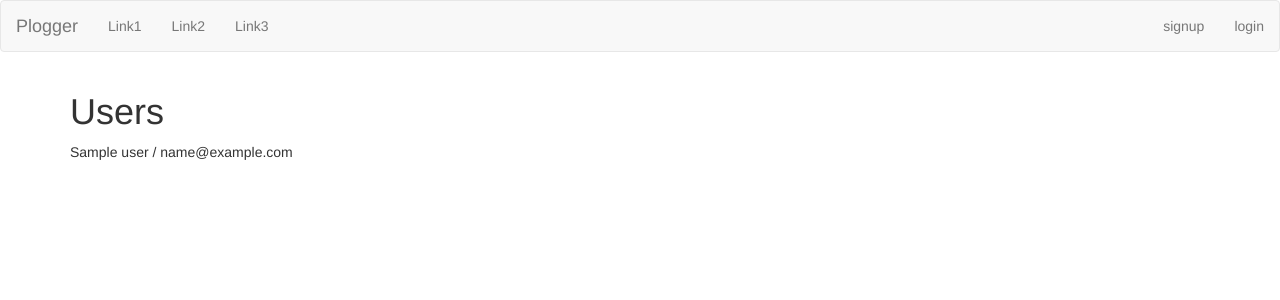
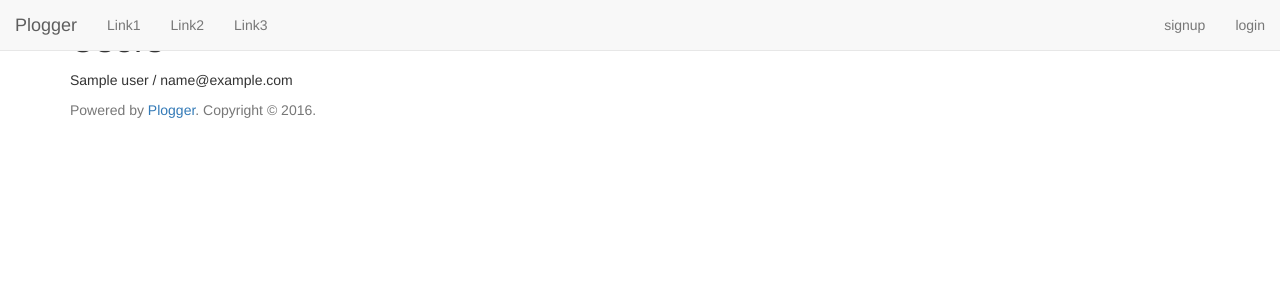
Before and after one commit to theJian/plogger, a Python web app: template www/templates/test.html in a window 1280 px wide. Shown: the top 300 px of the page. Run offline with Jinja, Linux system fonts and the light colour scheme; the template is opened without the code that fills it: most values are stand-ins (such as "Sample title", 1, 10 or a date in 2020); some libraries are stand-ins or nearby versions.

Commit message:
add main and footer section

```diff
--- a/www/templates/__base__.html
+++ b/www/templates/__base__.html
@@ -4,10 +4,11 @@
   <meta charset="UTF-8">
   <title>{% block title %} Plogger {% endblock %}</title>
   <link rel="stylesheet" href="https://maxcdn.bootstrapcdn.com/bootstrap/3.3.6/css/bootstrap.min.css" integrity="sha384-1q8mTJOASx8j1Au+a5WDVnPi2lkFfwwEAa8hDDdjZlpLegxhjVME1fgjWPGmkzs7" crossorigin="anonymous">
+  <link rel="stylesheet" href="static/style/base.css">
   {% block beforeHead %}{% endblock %}
 </head>
 <body>
-  <nav class="navbar navbar-default">
+  <nav class="navbar navbar-default navbar-fixed-top">
     <div class="container-fluid">
       <div class="navbar-header">
         <a class="navbar-brand" href="brand">Plogger</a>
@@ -27,9 +28,16 @@
       </ul>
     </div>
   </nav>
-  <main class="container">
-    {% block content %}Empty{% endblock %}
+  <main class="main">
+    <div class="container">
+      {% block content %}Empty{% endblock %}
+    </div>
   </main>
+  <footer class="footer">
+    <div class="container">
+      <p class="text-muted">Powered by <a href="https://github.com/thejian/plogger">Plogger</a>. Copyright &copy; 2016.</p>
+    </div>
+  </footer>
   {% block script %}{% endblock %}
 </body>
 </html>
```
